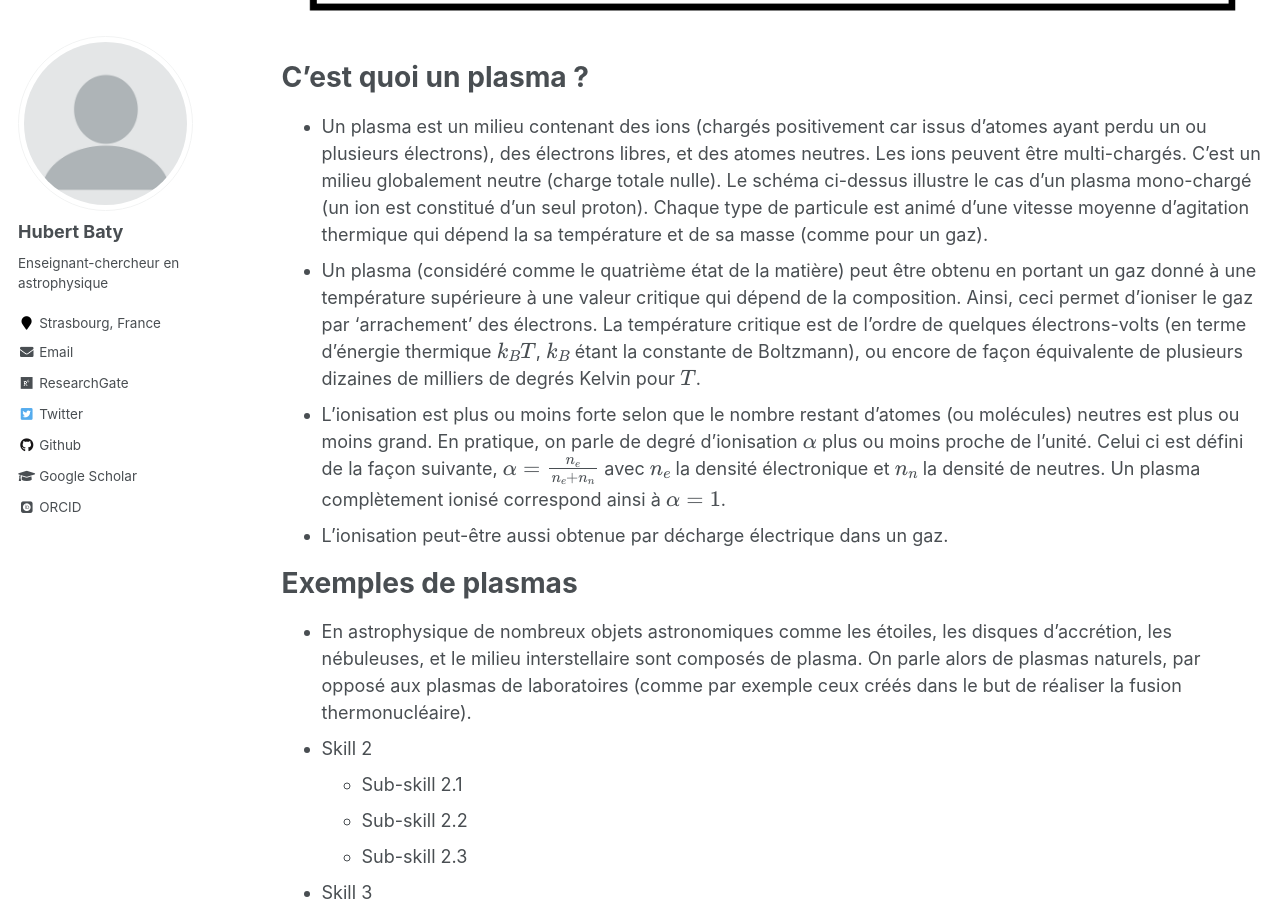
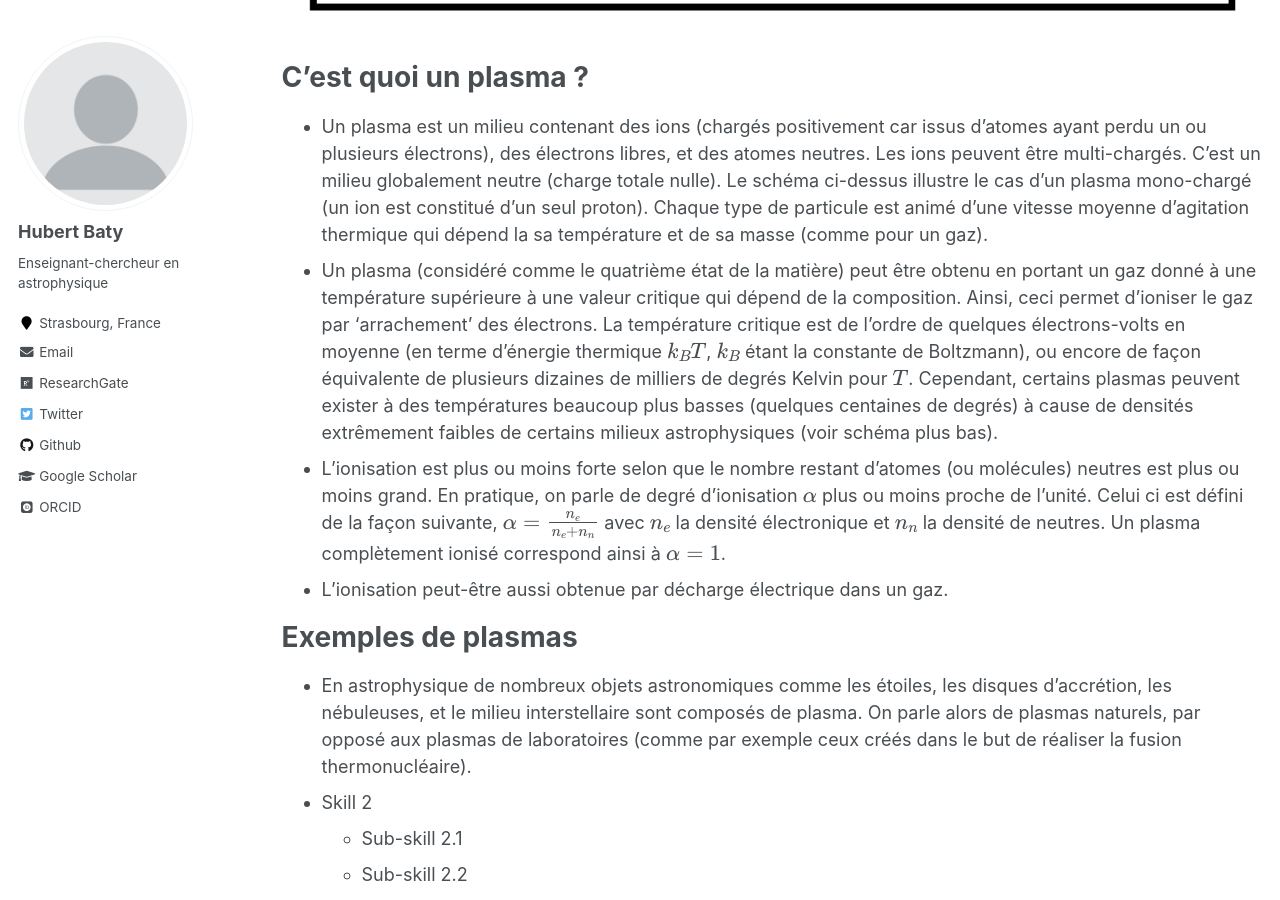
Before and after one commit to hubertbaty/hubertbaty.github.io, a Jekyll site: the page built from _pages/plasma.md, in a window 1280 px wide and 900 px high, scrolled down 1042 px. Built offline with Jekyll 4.4.1, drawn with Linux system fonts in a browser that asks for light colours; some web fonts are replaced; formulas are drawn with MathJax 3.

Commit message:
Update plasma.md

```diff
--- a/_pages/plasma.md
+++ b/_pages/plasma.md
@@ -21,8 +21,8 @@ Le schéma ci-dessus illustre le cas d'un plasma mono-chargé (un ion est consti
 d'une vitesse moyenne d'agitation thermique qui dépend la sa température et de sa masse (comme pour un gaz).
 * Un plasma (considéré comme le quatrième état de la matière) peut être obtenu en portant un gaz donné à une température supérieure à une valeur critique qui
 dépend de la composition. Ainsi, ceci permet d'ioniser le gaz par 'arrachement' des électrons. La température critique est de l'ordre de quelques
-électrons-volts (en terme d'énergie thermique $k_BT$, $k_B$ étant la constante de Boltzmann), ou encore de façon équivalente de plusieurs dizaines
-de milliers de degrés Kelvin pour $T$.
+électrons-volts en moyenne (en terme d'énergie thermique $k_BT$, $k_B$ étant la constante de Boltzmann), ou encore de façon équivalente de plusieurs dizaines
+de milliers de degrés Kelvin pour $T$. Cependant, certains plasmas peuvent exister à des températures beaucoup plus basses (quelques centaines de degrés) à cause de densités extrêmement faibles de certains milieux astrophysiques (voir schéma plus bas).
 * L'ionisation est plus ou moins forte selon que le nombre restant d'atomes (ou molécules) neutres est plus ou moins grand. En pratique, on parle
 de degré d'ionisation $\alpha$ plus ou moins proche de l'unité. Celui ci est défini de la façon suivante,
 $\alpha = \frac{n_e}{n_e+n_n}$ avec $n_e$ la densité électronique et $n_n$ la densité de neutres. Un plasma complètement ionisé correspond ainsi à
```
